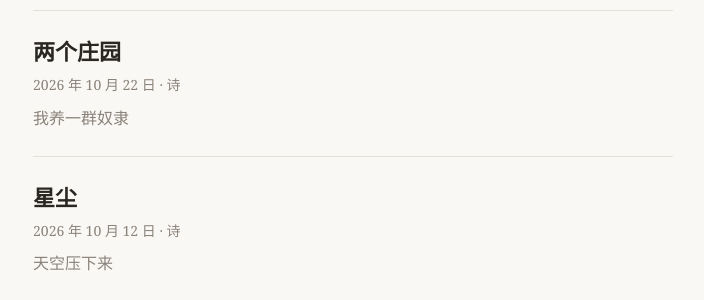
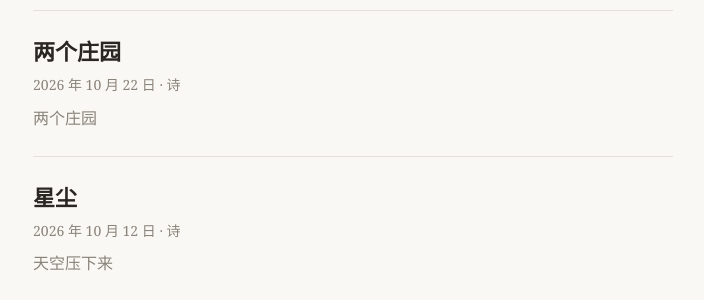
Before and after one commit to yiyistory/yiyistory.github.io, a Jekyll site: the page built from index.html, in a window 1280 px wide and 900 px high. Shown: the part 188-488 px from the top of the window, without its empty margins (287-991 px from the left). Built offline with Jekyll 4.4.1, drawn with Linux system fonts in a browser that asks for light colours.

Commit message:
《两个庄园》补回正文首句

```diff
--- a/_posts/2026-10-22-liangge-zhuangyuan.md
+++ b/_posts/2026-10-22-liangge-zhuangyuan.md
@@ -4,11 +4,12 @@
 translation: two-manors
 category: 诗
 date: 2026-10-22 12:00:00 +0800
-excerpt: 我养一群奴隶
+excerpt: 两个庄园
 ---
 
 <div class="poem">
-<p>我养一群奴隶<br>
+<p>两个庄园<br>
+我养一群奴隶<br>
 你养一群奴隶<br>
 到了周末<br>
 我的奴隶去你的庄园玩<br>
```
Also changed, not shown: _posts/2026-10-22-two-manors.md (+3 -2 lines).
